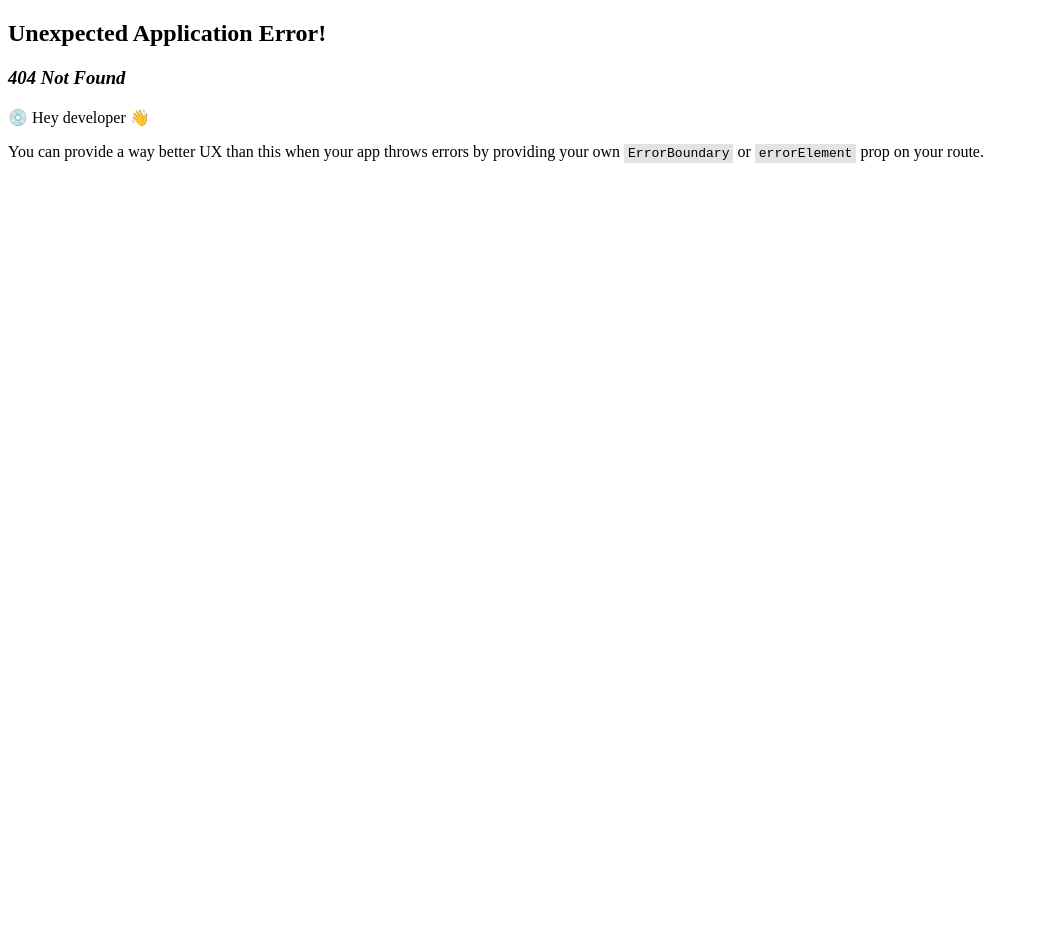
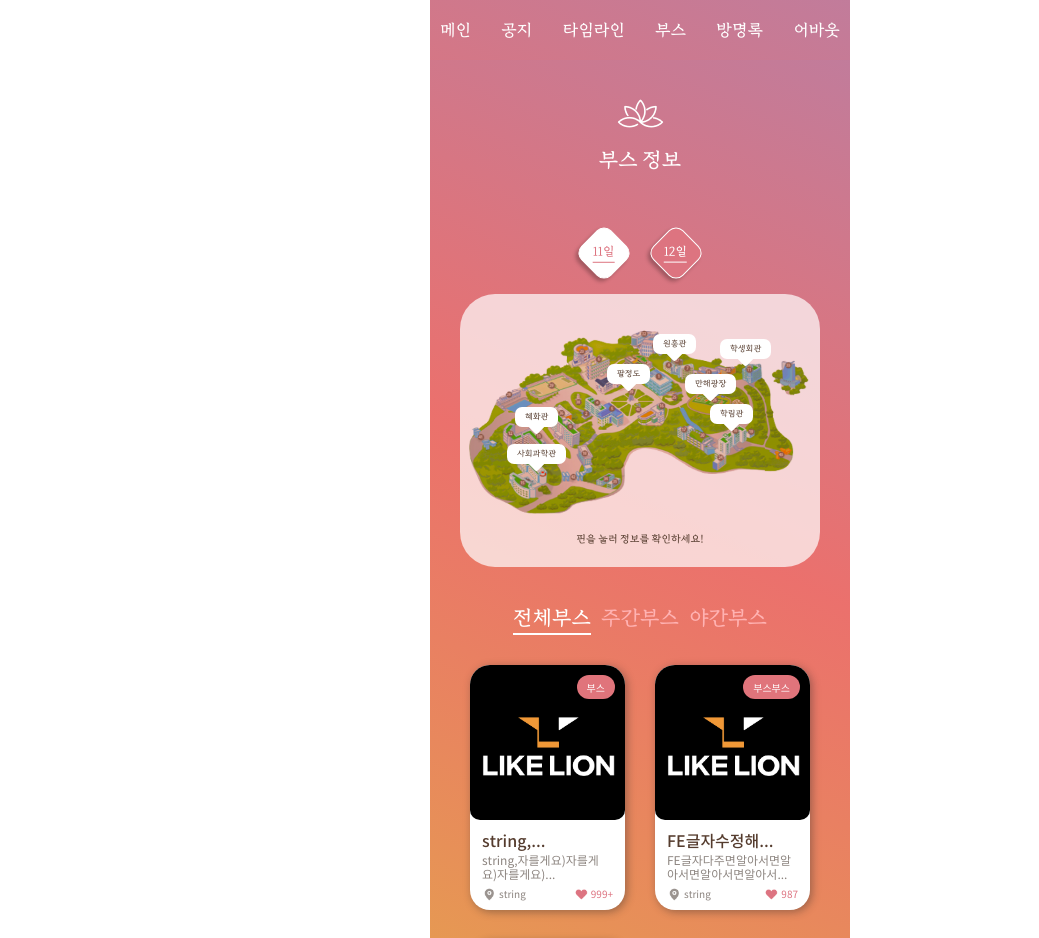
Before and after one commit to ZZZINU/2023_fall_festival_front, a React (Vite) app: page /booths in a window 1280 px wide. Before the commit this address had no page. Shown: the top 938 px of the page, without its empty margins (0-1039 px from the left). Before the commit the page ends 800 px from the top, so only its background shows below. Built offline with nearby package versions, Linux system fonts and the light colour scheme; a web font is replaced by a local one.

Commit message:
:sparkles: Feat: 부스 디테일 페이지 router 연결

```diff
--- a/src/components/common/booth/boothCard/BoothCard.jsx
+++ b/src/components/common/booth/boothCard/BoothCard.jsx
@@ -1,5 +1,6 @@
 import React from "react";
 import * as S from "./style";
+import { Link } from "react-router-dom";
 
 // 이미지
 import BoothImg from "../../../../assets/images/booth.png";
@@ -12,6 +13,7 @@ function BoothCard({ data }) {
       {/* 부스 카드 컨테이너 */}
       <S.BoothCardContainer>
         {data.map((booth, index) => (
+          <Link to={`/booths/${booth.id}`} key={booth.id}>
             <S.BoothCardWrapper key={index}>
               <S.BoothCardImage src={BoothImg} alt="부스 이미지" />
               <S.BoothCardRibbon>{booth.type}</S.BoothCardRibbon>
@@ -43,6 +45,7 @@ function BoothCard({ data }) {
                 </S.BoothCardDetailAddWrapper>
               </S.BoothCardDetailWrapper>
             </S.BoothCardWrapper>
+          </Link>
         ))}
       </S.BoothCardContainer>
     </>
--- a/src/components/layouts/header/Header.jsx
+++ b/src/components/layouts/header/Header.jsx
@@ -8,7 +8,7 @@ function Header() {
       <Link to="/">메인</Link>
       <Link to="/notice">공지</Link>
       <Link to="/timeLine">타임라인</Link>
-      <Link to="/booth">부스</Link>
+      <Link to="/booths">부스</Link>
       <Link to="/guestBook">방명록</Link>
       <Link to="/about">어바웃</Link>
     </S.HeaderWrapper>
--- /dev/null
+++ b/src/pages/booth/boothDetail/BoothDetail.jsx
@@ -0,0 +1,10 @@
+import React, { useState, useEffect } from "react";
+import { useParams } from "react-router-dom";
+import * as S from "./style";
+
+function BoothDetail() {
+  const { id } = useParams();
+  return <>디테일{id}</>;
+}
+
+export default BoothDetail;
--- /dev/null
+++ b/src/pages/booth/boothDetail/style.jsx
@@ -0,0 +1 @@
+import styled from "styled-components";
```
Also changed, not shown: src/router.jsx (+6 -1 lines). Lines whose indentation alone changed are shown as unchanged.
